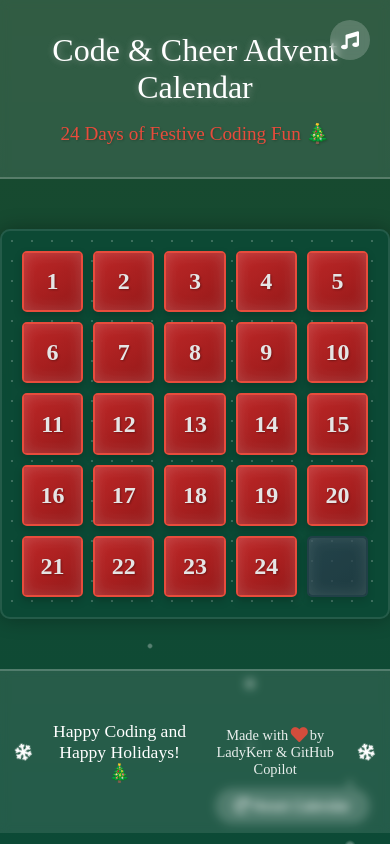
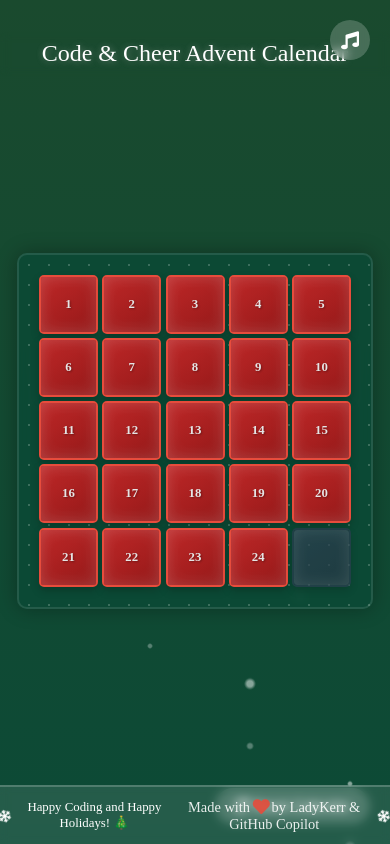
Before and after one commit to itsthatladydev/advent-calendar, a plain HTML site: page advent-calendar.html in a window 390 px wide. Drawn offline with Linux system fonts and the light colour scheme.

Commit message:
Refactor Advent Calendar layout and styles for improved responsiveness and user experience

```diff
--- a/advent-calendar.html
+++ b/advent-calendar.html
@@ -10,7 +10,6 @@
 <body>
     <header class="calendar-header">
         <h1>Code & Cheer Advent Calendar</h1>
-        <p class="subtitle">24 Days of Festive Coding Fun 🎄</p>
     </header>
     <audio id="holidayMusic" loop>
         <source src="holiday-music.mp3" type="audio/mp3">
@@ -20,6 +19,8 @@
         <i class="fas fa-music"></i>
     </button>
     <div class="snowfall"></div>
+    <div class="calendar-wrapper">
+        <!-- Your calendar grid here -->
         <div class="calendar-grid">
             <div class="door">1</div>
             <div class="door">2</div>
@@ -58,6 +59,7 @@
                 <div id="modal-content"></div>
             </div>
         </div>
+    </div>
     <footer class="calendar-footer">
         <div class="footer-content">
             <i class="fas fa-snowflake"></i>
--- a/styles.css
+++ b/styles.css
@@ -1,9 +1,11 @@
 body {
     margin: 0;
-    min-height: 100vh;
+    height: 100vh;
     background: linear-gradient(to bottom, #1a4a2e, #0c4a36);
     overflow: hidden;
     position: relative;
+    display: flex;
+    flex-direction: column;
 }
 
 .snowfall {
@@ -52,12 +54,21 @@ body {
     }
 }
 
+.calendar-wrapper {
+    flex: 1;
+    display: flex;
+    align-items: center;
+    justify-content: center;
+    padding: 1vh;
+}
+
 .calendar-grid {
     display: grid;
     grid-template-columns: repeat(5, 1fr);
-    gap: 10px;
-    max-width: 600px;
-    margin: 50px auto;
+    gap: 0.5vh;
+    width: min(80vw, 550px);
+    aspect-ratio: 1;
+    margin: 0px auto;
     padding: 20px;
     background: rgba(12, 74, 54, 0.9);
     border-radius: 10px;
@@ -78,7 +89,8 @@ body {
     display: flex;
     align-items: center;
     justify-content: center;
-    font-size: 1.5em;
+    font-size: clamp(0.8rem, 2vw, 1.2rem);
+    padding: 0.5vh;
     font-weight: bold;
     color: #fff;
     text-shadow: 1px 1px 2px rgba(0, 0, 0, 0.3);
@@ -296,16 +308,16 @@ body {
 
 .calendar-header {
     text-align: center;
-    padding: 2rem 1rem;
-    margin-bottom: 2rem;
-    background: rgba(255, 255, 255, 0.1);
+    padding: 1vh 1rem;
+    margin-top: 2rem;
+    /* background: rgba(255, 255, 255, 0.1); */
     backdrop-filter: blur(5px);
-    border-bottom: 2px solid rgba(255, 255, 255, 0.2);
+    /* border-bottom: 2px solid rgba(255, 255, 255, 0.2); */
 }
 
 .calendar-header h1 {
     color: #ffffff;
-    font-size: clamp(2rem, 5vw, 3.5rem);
+    font-size: clamp(1.5rem, 3vw, 2.5rem);
     font-weight: 500;
     margin: 0;
     text-shadow: 2px 2px 4px rgba(0, 0, 0, 0.3);
@@ -314,8 +326,8 @@ body {
 
 .calendar-header .subtitle {
     color: #e74c3c;
-    font-size: clamp(1.2rem, 3vw, 1.8rem);
-    margin: 1rem 0 0;
+    font-size: clamp(1rem, 2vw, 1.3rem);
+    margin: 0.5rem 0 0;
     font-weight: 500;
     text-shadow: 1px 1px 2px rgba(0, 0, 0, 0.2);
 }
@@ -332,8 +344,7 @@ body {
 
 .calendar-footer {
     text-align: center;
-    padding: 2rem 1rem;
-    margin-top: 3rem;
+    /* padding: 1vh 1rem; */
     background: rgba(255, 255, 255, 0.1);
     backdrop-filter: blur(5px);
     border-top: 2px solid rgba(255, 255, 255, 0.2);
@@ -343,9 +354,9 @@ body {
     display: flex;
     align-items: center;
     justify-content: center;
-    gap: 1rem;
+    gap: 0.5rem;
     color: white;
-    font-size: 1.1rem;
+    font-size: clamp(0.8rem, 1.5vw, 1rem);
 }
 
 .footer-content i.fa-snowflake {
@@ -377,3 +388,15 @@ body {
     50% { transform: scale(1.2); }
     100% { transform: scale(1); }
 }
+
+@media (max-width: 768px) {
+    .calendar-wrapper {
+        grid-template-columns: repeat(4, 1fr); /* Use 4 columns on smaller screens */
+        gap: 5px;
+    }
+
+    .calendar-door {
+        height: calc(80vh / 6); /* Adjust to fit smaller screens */
+        font-size: calc(8px + 1vw);
+    }
+}
```
Lines whose indentation alone changed are shown as unchanged.
